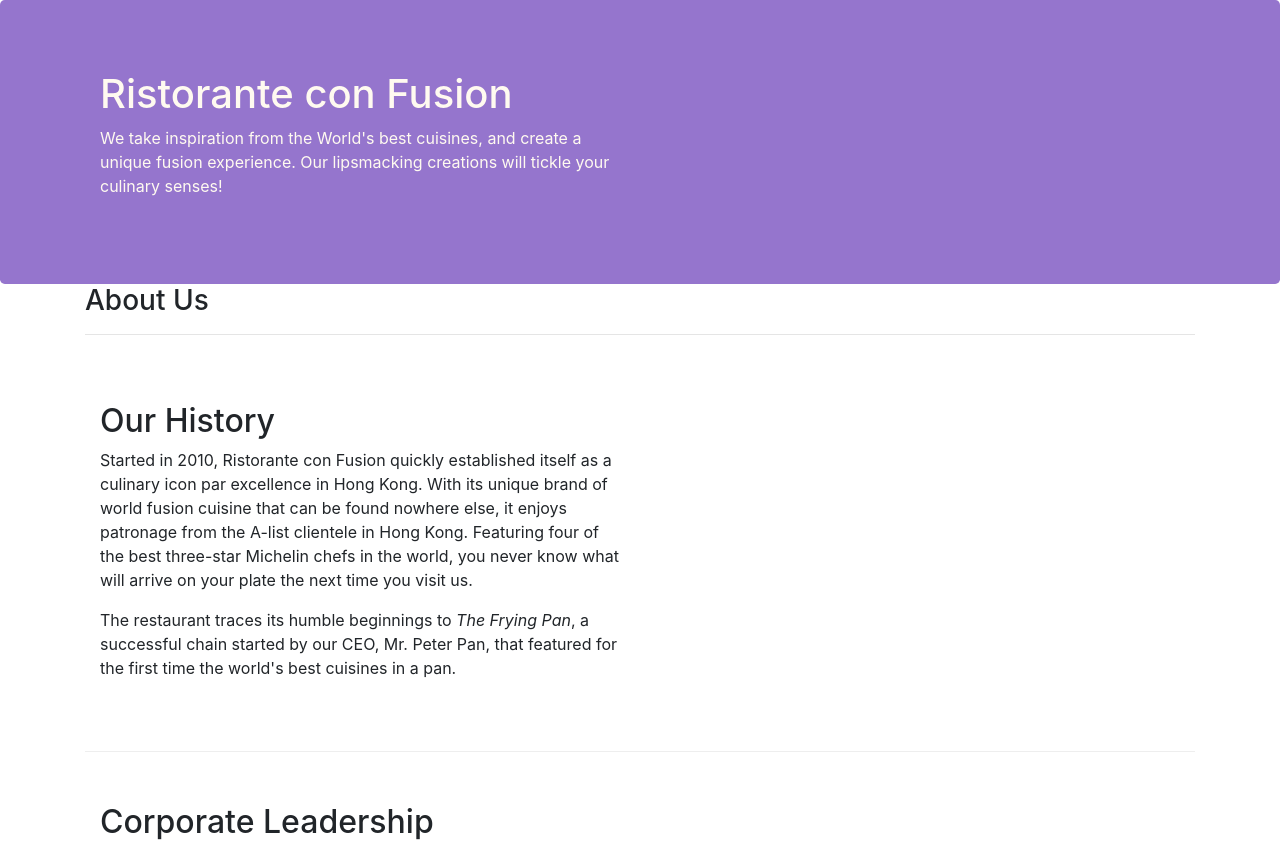
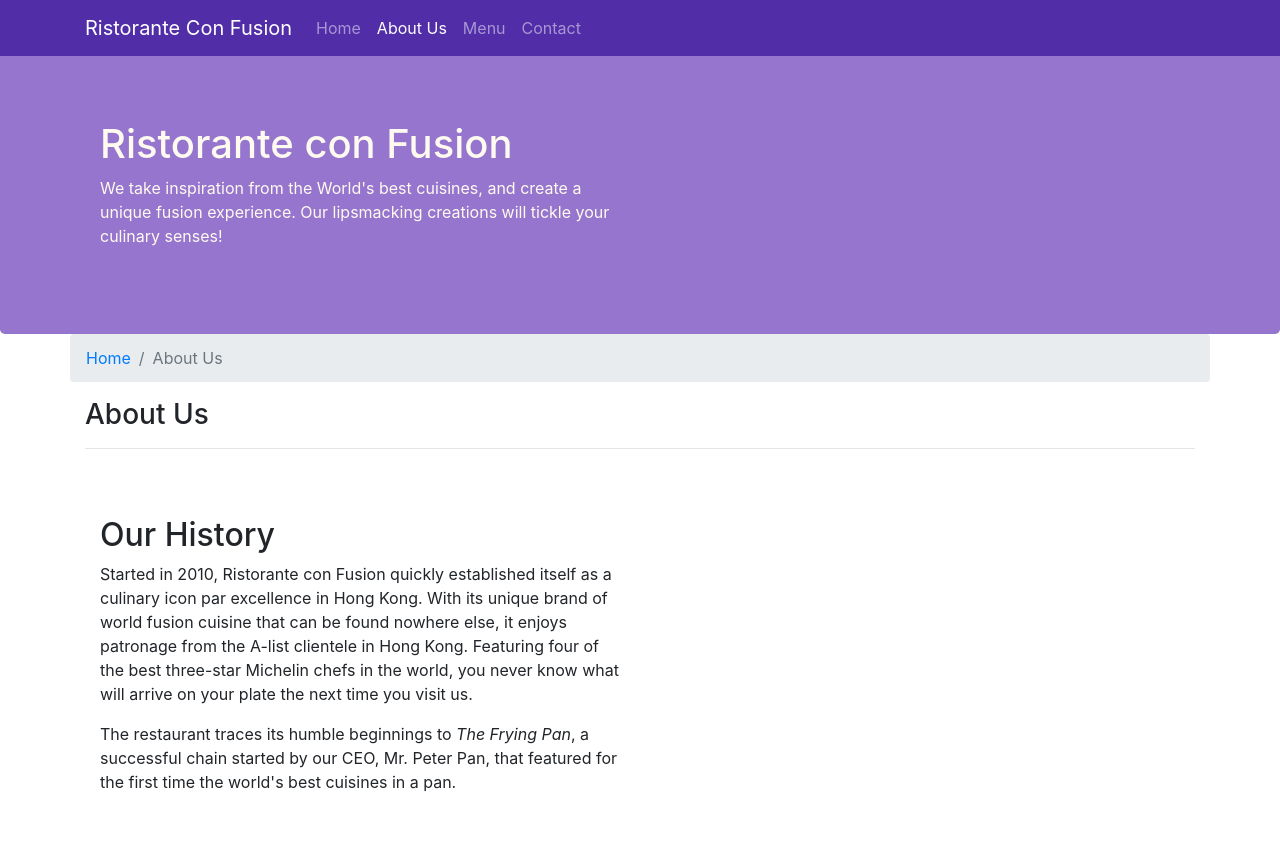
Before and after one commit to SplattyOne/coursera_bootstrap, a website: page aboutus.html in a window 1280 px wide. Shown: the top 844 px of the page. Drawn offline with nearby package versions, Linux system fonts and the light colour scheme.

Commit message:
navbar and breadcrumbs

```diff
--- a/aboutus.html
+++ b/aboutus.html
@@ -16,6 +16,22 @@
 </head>
 
 <body>
+    <nav class="navbar navbar-dark navbar-expand-sm fixed-top">
+        <div class="container">
+            <button class="navbar-toggler" type="button" data-toggle="collapse" data-target="#Navbar">
+                <span class="navbar-toggler-icon"></span>
+            </button>
+            <a class="navbar-brand" href="./index.html">Ristorante Con Fusion</a>
+            <div class="collapse navbar-collapse" id="Navbar">
+                <ul class="navbar-nav mr-auto"> <!-- mr-auto - auto margin to the right-->
+                    <li class="nav-item"><a class="nav-link" href="./index.html">Home</a></li>
+                    <li class="nav-item active"><a class="nav-link" href="./aboutus.html">About Us</a></li>
+                    <li class="nav-item"><a class="nav-link" href="#">Menu</a></li>
+                    <li class="nav-item"><a class="nav-link" href="#">Contact</a></li>
+                </ul>
+            </div>
+        </div>
+    </nav>
 
     <header class="jumbotron">
         <div class="container">
@@ -32,6 +48,10 @@
 
     <div class="container">
         <div class="row">
+            <ol class="col-12 breadcrumb">
+                <li class="breadcrumb-item"><a href="./index.html">Home</a></li>
+                <li class="breadcrumb-item active">About Us</li>
+            </ol>
             <div class="col-12">
                <h3>About Us</h3>
                <hr>
@@ -71,8 +91,8 @@
                 <div class="col-4 offset-1 col-sm-2">
                     <h5>Links</h5>
                     <ul class="list-unstyled">
-                        <li><a href="#">Home</a></li>
-                        <li><a href="#">About</a></li>
+                        <li><a href="./index.html">Home</a></li>
+                        <li><a href="./aboutus.html">About</a></li>
                         <li><a href="#">Menu</a></li>
                         <li><a href="#">Contact</a></li>
                     </ul>
--- a/css/styles.css
+++ b/css/styles.css
@@ -28,3 +28,12 @@
     margin: 0px;
     color: #0f0f0f;
 }
+
+body {
+    padding: 50px 0px 0px 0px;
+    z-index: 0;
+}
+
+.navbar-dark {
+    background-color: #512DA8;
+}
```
Also changed, not shown: index.html (+17 -1 lines).
